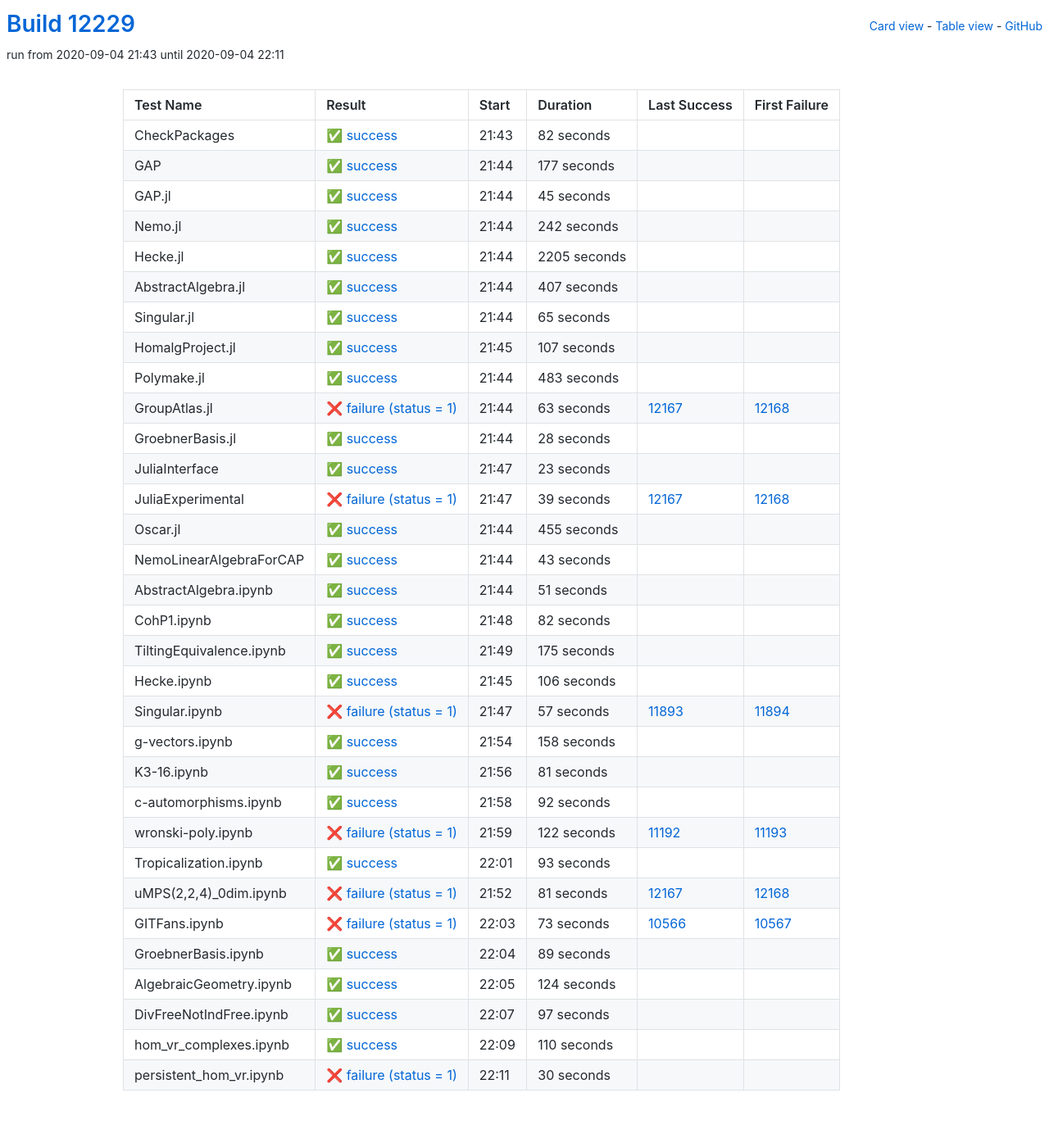
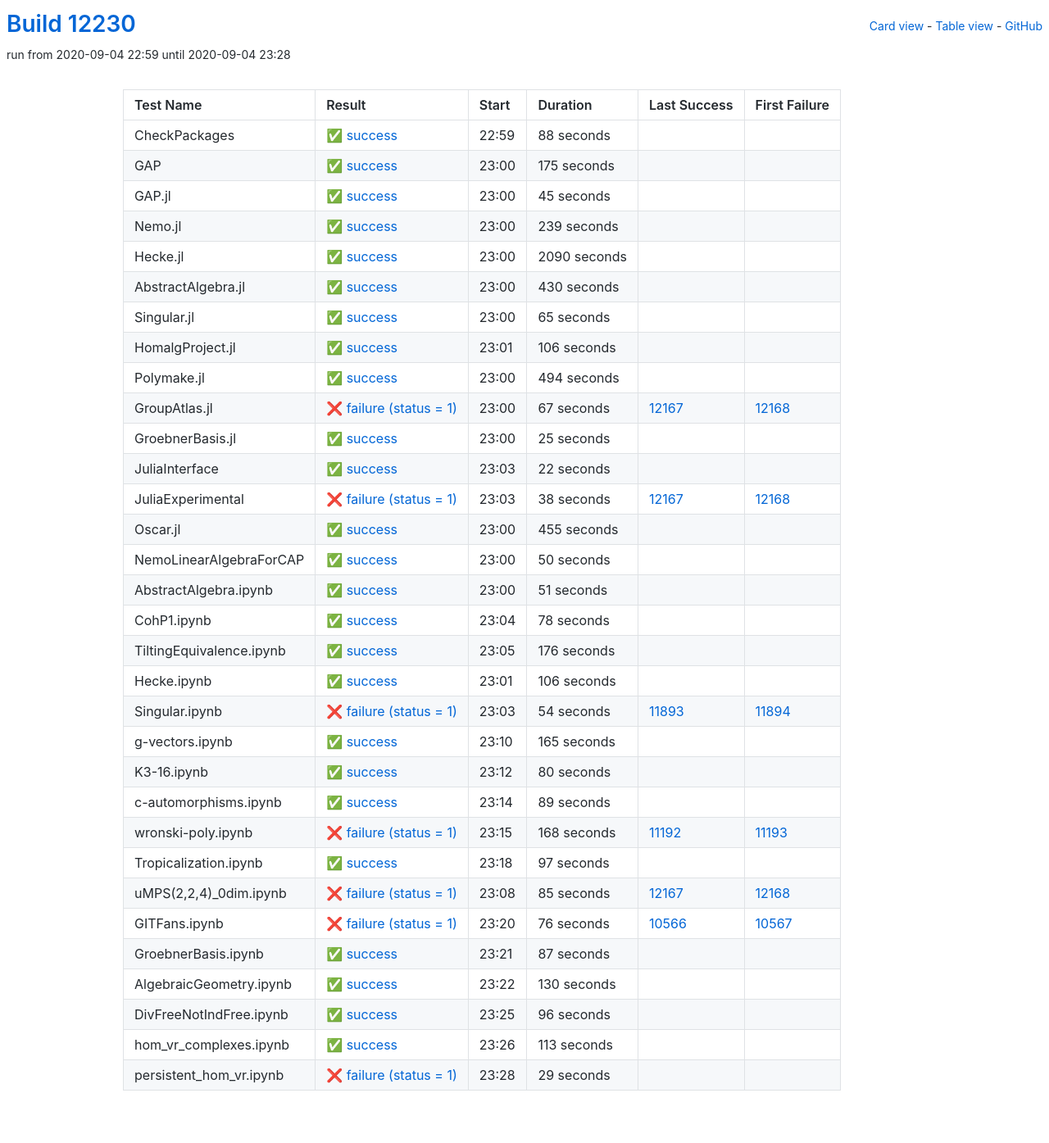
Before and after one commit to oscar-system/oscar-ci-status, a Jekyll site: the page built from table.html, in a window 1280 px wide. Shown: the whole page at 82% size. Built offline with Jekyll 4.4.1, drawn with Linux system fonts in a browser that asks for light colours.

Commit message:
Build #12230

```diff
--- a/_data/ci.yml
+++ b/_data/ci.yml
@@ -1,6 +1,6 @@
 ---
-build: 12229
-build_url: https://oscarci.mathematik.uni-kl.de/job/oscar/12229/
+build: 12230
+build_url: https://oscarci.mathematik.uni-kl.de/job/oscar/12230/
 job: oscar
 organization: oscar-system
 repo: oscar-ci-status
@@ -8,32 +8,32 @@
 tests:
 - name: CheckPackages
   id: checkpackages
-  log: https://oscarci.mathematik.uni-kl.de/job/oscar/12229/artifact/logs/build-12229/CheckPackages.log
-  start: 2020-09-04 21:43
+  log: https://oscarci.mathematik.uni-kl.de/job/oscar/12230/artifact/logs/build-12230/CheckPackages.log
+  start: 2020-09-04 22:59
   success: true
   exitcode: 0
   status: success
-  duration: 82
+  duration: 88
   last_success: false
   last_success_url:
   first_failure: false
   first_failure_url:
 - name: GAP
   id: gap
-  log: https://oscarci.mathematik.uni-kl.de/job/oscar/12229/artifact/logs/build-12229/GAP.log
-  start: 2020-09-04 21:44
+  log: https://oscarci.mathematik.uni-kl.de/job/oscar/12230/artifact/logs/build-12230/GAP.log
+  start: 2020-09-04 23:00
   success: true
   exitcode: 0
   status: success
-  duration: 177
+  duration: 175
   last_success: false
   last_success_url:
   first_failure: false
   first_failure_url:
 - name: GAP.jl
   id: gap-jl
-  log: https://oscarci.mathematik.uni-kl.de/job/oscar/12229/artifact/logs/build-12229/GAP.jl.log
-  start: 2020-09-04 21:44
+  log: https://oscarci.mathematik.uni-kl.de/job/oscar/12230/artifact/logs/build-12230/GAP.jl.log
+  start: 2020-09-04 23:00
   success: true
   exitcode: 0
   status: success
@@ -44,44 +44,44 @@
   first_failure_url:
 - name: Nemo.jl
   id: nemo-jl
-  log: https://oscarci.mathematik.uni-kl.de/job/oscar/12229/artifact/logs/build-12229/Nemo.jl.log
-  start: 2020-09-04 21:44
+  log: https://oscarci.mathematik.uni-kl.de/job/oscar/12230/artifact/logs/build-12230/Nemo.jl.log
+  start: 2020-09-04 23:00
   success: true
   exitcode: 0
   status: success
-  duration: 242
+  duration: 239
   last_success: false
   last_success_url:
   first_failure: false
   first_failure_url:
 - name: Hecke.jl
   id: hecke-jl
-  log: https://oscarci.mathematik.uni-kl.de/job/oscar/12229/artifact/logs/build-12229/Hecke.jl.log
-  start: 2020-09-04 21:44
+  log: https://oscarci.mathematik.uni-kl.de/job/oscar/12230/artifact/logs/build-12230/Hecke.jl.log
+  start: 2020-09-04 23:00
   success: true
   exitcode: 0
   status: success
-  duration: 2205
+  duration: 2090
   last_success: false
   last_success_url:
   first_failure: false
   first_failure_url:
 - name: AbstractAlgebra.jl
   id: abstractalgebra-jl
-  log: https://oscarci.mathematik.uni-kl.de/job/oscar/12229/artifact/logs/build-12229/AbstractAlgebra.jl.log
-  start: 2020-09-04 21:44
+  log: https://oscarci.mathematik.uni-kl.de/job/oscar/12230/artifact/logs/build-12230/AbstractAlgebra.jl.log
+  start: 2020-09-04 23:00
   success: true
   exitcode: 0
   status: success
-  duration: 407
+  duration: 430
   last_success: false
   last_success_url:
   first_failure: false
   first_failure_url:
 - name: Singular.jl
   id: singular-jl
-  log: https://oscarci.mathematik.uni-kl.de/job/oscar/12229/artifact/logs/build-12229/Singular.jl.log
-  start: 2020-09-04 21:44
+  log: https://oscarci.mathematik.uni-kl.de/job/oscar/12230/artifact/logs/build-12230/Singular.jl.log
+  start: 2020-09-04 23:00
   success: true
   exitcode: 0
   status: success
@@ -92,80 +92,80 @@
   first_failure_url:
 - name: HomalgProject.jl
   id: homalgproject-jl
-  log: https://oscarci.mathematik.uni-kl.de/job/oscar/12229/artifact/logs/build-12229/HomalgProject.jl.log
-  start: 2020-09-04 21:45
+  log: https://oscarci.mathematik.uni-kl.de/job/oscar/12230/artifact/logs/build-12230/HomalgProject.jl.log
+  start: 2020-09-04 23:01
   success: true
   exitcode: 0
   status: success
-  duration: 107
+  duration: 106
   last_success: false
   last_success_url:
   first_failure: false
   first_failure_url:
 - name: Polymake.jl
   id: polymake-jl
-  log: https://oscarci.mathematik.uni-kl.de/job/oscar/12229/artifact/logs/build-12229/Polymake.jl.log
-  start: 2020-09-04 21:44
+  log: https://oscarci.mathematik.uni-kl.de/job/oscar/12230/artifact/logs/build-12230/Polymake.jl.log
+  start: 2020-09-04 23:00
   success: true
   exitcode: 0
   status: success
-  duration: 483
+  duration: 494
   last_success: false
   last_success_url:
   first_failure: false
   first_failure_url:
 - name: GroupAtlas.jl
   id: groupatlas-jl
-  log: https://oscarci.mathematik.uni-kl.de/job/oscar/12229/artifact/logs/build-12229/GroupAtlas.jl.log
-  start: 2020-09-04 21:44
+  log: https://oscarci.mathematik.uni-kl.de/job/oscar/12230/artifact/logs/build-12230/GroupAtlas.jl.log
+  start: 2020-09-04 23:00
   success: false
   exitcode: 1
   status: failure
-  duration: 63
+  duration: 67
   last_success: 12167
   last_success_url: https://oscarci.mathematik.uni-kl.de/job/oscar/12167/
   first_failure: 12168
   first_failure_url: https://oscarci.mathematik.uni-kl.de/job/oscar/12168/
 - name: GroebnerBasis.jl
   id: groebnerbasis-jl
-  log: https://oscarci.mathematik.uni-kl.de/job/oscar/12229/artifact/logs/build-12229/GroebnerBasis.jl.log
-  start: 2020-09-04 21:44
+  log: https://oscarci.mathematik.uni-kl.de/job/oscar/12230/artifact/logs/build-12230/GroebnerBasis.jl.log
+  start: 2020-09-04 23:00
   success: true
   exitcode: 0
   status: success
-  duration: 28
+  duration: 25
   last_success: false
   last_success_url:
   first_failure: false
   first_failure_url:
 - name: JuliaInterface
   id: juliainterface
-  log: https://oscarci.mathematik.uni-kl.de/job/oscar/12229/artifact/logs/build-12229/JuliaInterface.log
-  start: 2020-09-04 21:47
+  log: https://oscarci.mathematik.uni-kl.de/job/oscar/12230/artifact/logs/build-12230/JuliaInterface.log
+  start: 2020-09-04 23:03
   success: true
   exitcode: 0
   status: success
-  duration: 23
+  duration: 22
   last_success: false
   last_success_url:
   first_failure: false
   first_failure_url:
 - name: JuliaExperimental
   id: juliaexperimental
-  log: https://oscarci.mathematik.uni-kl.de/job/oscar/12229/artifact/logs/build-12229/JuliaExperimental.log
-  start: 2020-09-04 21:47
+  log: https://oscarci.mathematik.uni-kl.de/job/oscar/12230/artifact/logs/build-12230/JuliaExperimental.log
+  start: 2020-09-04 23:03
   success: false
   exitcode: 1
   status: failure
-  duration: 39
+  duration: 38
   last_success: 12167
   last_success_url: https://oscarci.mathematik.uni-kl.de/job/oscar/12167/
   first_failure: 12168
   first_failure_url: https://oscarci.mathematik.uni-kl.de/job/oscar/12168/
 - name: Oscar.jl
   id: oscar-jl
-  log: https://oscarci.mathematik.uni-kl.de/job/oscar/12229/artifact/logs/build-12229/Oscar.jl.log
-  start: 2020-09-04 21:44
+  log: https://oscarci.mathematik.uni-kl.de/job/oscar/12230/artifact/logs/build-12230/Oscar.jl.log
+  start: 2020-09-04 23:00
   success: true
   exitcode: 0
   status: success
@@ -176,20 +176,20 @@
   first_failure_url:
 - name: NemoLinearAlgebraForCAP
   id: nemolinearalgebraforcap
-  log: https://oscarci.mathematik.uni-kl.de/job/oscar/12229/artifact/logs/build-12229/NemoLinearAlgebraForCAP.log
-  start: 2020-09-04 21:44
+  log: https://oscarci.mathematik.uni-kl.de/job/oscar/12230/artifact/logs/build-12230/NemoLinearAlgebraForCAP.log
+  start: 2020-09-04 23:00
   success: true
   exitcode: 0
   status: success
-  duration: 43
+  duration: 50
   last_success: false
   last_success_url:
   first_failure: false
   first_failure_url:
 - name: AbstractAlgebra.ipynb
   id: abstractalgebra-ipynb
-  log: https://oscarci.mathematik.uni-kl.de/job/oscar/12229/artifact/logs/build-12229/AbstractAlgebra.ipynb.log
-  start: 2020-09-04 21:44
+  log: https://oscarci.mathematik.uni-kl.de/job/oscar/12230/artifact/logs/build-12230/AbstractAlgebra.ipynb.log
+  start: 2020-09-04 23:00
   success: true
   exitcode: 0
   status: success
@@ -200,32 +200,32 @@
   first_failure_url:
 - name: CohP1.ipynb
   id: cohp1-ipynb
-  log: https://oscarci.mathematik.uni-kl.de/job/oscar/12229/artifact/logs/build-12229/CohP1.ipynb.log
-  start: 2020-09-04 21:48
+  log: https://oscarci.mathematik.uni-kl.de/job/oscar/12230/artifact/logs/build-12230/CohP1.ipynb.log
+  start: 2020-09-04 23:04
   success: true
   exitcode: 0
   status: success
-  duration: 82
+  duration: 78
   last_success: false
   last_success_url:
   first_failure: false
   first_failure_url:
 - name: TiltingEquivalence.ipynb
   id: tiltingequivalence-ipynb
-  log: https://oscarci.mathematik.uni-kl.de/job/oscar/12229/artifact/logs/build-12229/TiltingEquivalence.ipynb.log
-  start: 2020-09-04 21:49
+  log: https://oscarci.mathematik.uni-kl.de/job/oscar/12230/artifact/logs/build-12230/TiltingEquivalence.ipynb.log
+  start: 2020-09-04 23:05
   success: true
   exitcode: 0
   status: success
-  duration: 175
+  duration: 176
   last_success: false
   last_success_url:
   first_failure: false
   first_failure_url:
 - name: Hecke.ipynb
   id: hecke-ipynb
-  log: https://oscarci.mathematik.uni-kl.de/job/oscar/12229/artifact/logs/build-12229/Hecke.ipynb.log
-  start: 2020-09-04 21:45
+  log: https://oscarci.mathematik.uni-kl.de/job/oscar/12230/artifact/logs/build-12230/Hecke.ipynb.log
+  start: 2020-09-04 23:01
   success: true
   exitcode: 0
   status: success
@@ -236,104 +236,44 @@
   first_failure_url:
 - name: Singular.ipynb
   id: singular-ipynb
-  log: https://oscarci.mathematik.uni-kl.de/job/oscar/12229/artifact/logs/build-12229/Singular.ipynb.log
-  start: 2020-09-04 21:47
+  log: https://oscarci.mathematik.uni-kl.de/job/oscar/12230/artifact/logs/build-12230/Singular.ipynb.log
+  start: 2020-09-04 23:03
   success: false
   exitcode: 1
   status: failure
-  duration: 57
+  duration: 54
   last_success: 11893
   last_success_url: https://oscarci.mathematik.uni-kl.de/job/oscar/11893/
   first_failure: 11894
   first_failure_url: https://oscarci.mathematik.uni-kl.de/job/oscar/11894/
 - name: g-vectors.ipynb
   id: g-vectors-ipynb
-  log: https://oscarci.mathematik.uni-kl.de/job/oscar/12229/artifact/logs/build-12229/g-vectors.ipynb.log
-  start: 2020-09-04 21:54
+  log: https://oscarci.mathematik.uni-kl.de/job/oscar/12230/artifact/logs/build-12230/g-vectors.ipynb.log
+  start: 2020-09-04 23:10
   success: true
   exitcode: 0
   status: success
-  duration: 158
+  duration: 165
   last_success: false
   last_success_url:
   first_failure: false
   first_failure_url:
 - name: K3-16.ipynb
   id: k3-16-ipynb
-  log: https://oscarci.mathematik.uni-kl.de/job/oscar/12229/artifact/logs/build-12229/K3-16.ipynb.log
-  start: 2020-09-04 21:56
+  log: https://oscarci.mathematik.uni-kl.de/job/oscar/12230/artifact/logs/build-12230/K3-16.ipynb.log
+  start: 2020-09-04 23:12
   success: true
   exitcode: 0
   status: success
-  duration: 81
+  duration: 80
   last_success: false
   last_success_url:
   first_failure: false
   first_failure_url:
 - name: c-automorphisms.ipynb
   id: c-automorphisms-ipynb
-  log: https://oscarci.mathematik.uni-kl.de/job/oscar/12229/artifact/logs/build-12229/c-automorphisms.ipynb.log
-  start: 2020-09-04 21:58
-  success: true
-  exitcode: 0
-  status: success
-  duration: 92
-  last_success: false
-  last_success_url:
-  first_failure: false
-  first_failure_url:
-- name: wronski-poly.ipynb
-  id: wronski-poly-ipynb
-  log: https://oscarci.mathematik.uni-kl.de/job/oscar/12229/artifact/logs/build-12229/wronski-poly.ipynb.log
-  start: 2020-09-04 21:59
-  success: false
-  exitcode: 1
-  status: failure
-  duration: 122
-  last_success: 11192
-  last_success_url: https://oscarci.mathematik.uni-kl.de/job/oscar/11192/
-  first_failure: 11193
-  first_failure_url: https://oscarci.mathematik.uni-kl.de/job/oscar/11193/
-- name: Tropicalization.ipynb
-  id: tropicalization-ipynb
-  log: https://oscarci.mathematik.uni-kl.de/job/oscar/12229/artifact/logs/build-12229/Tropicalization.ipynb.log
-  start: 2020-09-04 22:01
-  success: true
-  exitcode: 0
-  status: success
-  duration: 93
-  last_success: false
-  last_success_url:
-  first_failure: false
-  first_failure_url:
-- name: uMPS(2,2,4)_0dim.ipynb
-  id: umps-2-2-4-0dim-ipynb
-  log: https://oscarci.mathematik.uni-kl.de/job/oscar/12229/artifact/logs/build-12229/uMPS-2-2-4-_0dim.ipynb.log
-  start: 2020-09-04 21:52
-  success: false
-  exitcode: 1
-  status: failure
-  duration: 81
-  last_success: 12167
-  last_success_url: https://oscarci.mathematik.uni-kl.de/job/oscar/12167/
-  first_failure: 12168
-  first_failure_url: https://oscarci.mathematik.uni-kl.de/job/oscar/12168/
-- name: GITFans.ipynb
-  id: gitfans-ipynb
-  log: https://oscarci.mathematik.uni-kl.de/job/oscar/12229/artifact/logs/build-12229/GITFans.ipynb.log
-  start: 2020-09-04 22:03
-  success: false
-  exitcode: 1
-  status: failure
-  duration: 73
-  last_success: 10566
-  last_success_url: https://oscarci.mathematik.uni-kl.de/job/oscar/10566/
-  first_failure: 10567
-  first_failure_url: https://oscarci.mathematik.uni-kl.de/job/oscar/10567/
-- name: GroebnerBasis.ipynb
-  id: groebnerbasis-ipynb
-  log: https://oscarci.mathematik.uni-kl.de/job/oscar/12229/artifact/logs/build-12229/GroebnerBasis.ipynb.log
-  start: 2020-09-04 22:04
+  log: https://oscarci.mathematik.uni-kl.de/job/oscar/12230/artifact/logs/build-12230/c-automorphisms.ipynb.log
+  start: 2020-09-04 23:14
   success: true
   exitcode: 0
   status: success
@@ -342,22 +282,22 @@
   last_success_url:
   first_failure: false
   first_failure_url:
-- name: AlgebraicGeometry.ipynb
-  id: algebraicgeometry-ipynb
-  log: https://oscarci.mathematik.uni-kl.de/job/oscar/12229/artifact/logs/build-12229/AlgebraicGeometry.ipynb.log
-  start: 2020-09-04 22:05
-  success: true
-  exitcode: 0
-  status: success
-  duration: 124
-  last_success: false
-  last_success_url:
-  first_failure: false
-  first_failure_url:
-- name: DivFreeNotIndFree.ipynb
-  id: divfreenotindfree-ipynb
-  log: https://oscarci.mathematik.uni-kl.de/job/oscar/12229/artifact/logs/build-12229/DivFreeNotIndFree.ipynb.log
-  start: 2020-09-04 22:07
+- name: wronski-poly.ipynb
+  id: wronski-poly-ipynb
+  log: https://oscarci.mathematik.uni-kl.de/job/oscar/12230/artifact/logs/build-12230/wronski-poly.ipynb.log
+  start: 2020-09-04 23:15
+  success: false
+  exitcode: 1
+  status: failure
+  duration: 168
+  last_success: 11192
+  last_success_url: https://oscarci.mathematik.uni-kl.de/job/oscar/11192/
+  first_failure: 11193
+  first_failure_url: https://oscarci.mathematik.uni-kl.de/job/oscar/11193/
+- name: Tropicalization.ipynb
+  id: tropicalization-ipynb
+  log: https://oscarci.mathematik.uni-kl.de/job/oscar/12230/artifact/logs/build-12230/Tropicalization.ipynb.log
+  start: 2020-09-04 23:18
   success: true
   exitcode: 0
   status: success
@@ -366,26 +306,86 @@
   last_success_url:
   first_failure: false
   first_failure_url:
-- name: hom_vr_complexes.ipynb
-  id: hom-vr-complexes-ipynb
-  log: https://oscarci.mathematik.uni-kl.de/job/oscar/12229/artifact/logs/build-12229/hom_vr_complexes.ipynb.log
-  start: 2020-09-04 22:09
+- name: uMPS(2,2,4)_0dim.ipynb
+  id: umps-2-2-4-0dim-ipynb
+  log: https://oscarci.mathematik.uni-kl.de/job/oscar/12230/artifact/logs/build-12230/uMPS-2-2-4-_0dim.ipynb.log
+  start: 2020-09-04 23:08
+  success: false
+  exitcode: 1
+  status: failure
+  duration: 85
+  last_success: 12167
+  last_success_url: https://oscarci.mathematik.uni-kl.de/job/oscar/12167/
+  first_failure: 12168
+  first_failure_url: https://oscarci.mathematik.uni-kl.de/job/oscar/12168/
+- name: GITFans.ipynb
+  id: gitfans-ipynb
+  log: https://oscarci.mathematik.uni-kl.de/job/oscar/12230/artifact/logs/build-12230/GITFans.ipynb.log
+  start: 2020-09-04 23:20
+  success: false
+  exitcode: 1
+  status: failure
+  duration: 76
+  last_success: 10566
+  last_success_url: https://oscarci.mathematik.uni-kl.de/job/oscar/10566/
+  first_failure: 10567
+  first_failure_url: https://oscarci.mathematik.uni-kl.de/job/oscar/10567/
+- name: GroebnerBasis.ipynb
+  id: groebnerbasis-ipynb
+  log: https://oscarci.mathematik.uni-kl.de/job/oscar/12230/artifact/logs/build-12230/GroebnerBasis.ipynb.log
+  start: 2020-09-04 23:21
   success: true
   exitcode: 0
   status: success
-  duration: 110
+  duration: 87
+  last_success: false
+  last_success_url:
+  first_failure: false
+  first_failure_url:
+- name: AlgebraicGeometry.ipynb
+  id: algebraicgeometry-ipynb
+  log: https://oscarci.mathematik.uni-kl.de/job/oscar/12230/artifact/logs/build-12230/AlgebraicGeometry.ipynb.log
+  start: 2020-09-04 23:22
+  success: true
+  exitcode: 0
+  status: success
+  duration: 130
+  last_success: false
+  last_success_url:
+  first_failure: false
+  first_failure_url:
+- name: DivFreeNotIndFree.ipynb
+  id: divfreenotindfree-ipynb
+  log: https://oscarci.mathematik.uni-kl.de/job/oscar/12230/artifact/logs/build-12230/DivFreeNotIndFree.ipynb.log
+  start: 2020-09-04 23:25
+  success: true
+  exitcode: 0
+  status: success
+  duration: 96
+  last_success: false
+  last_success_url:
+  first_failure: false
+  first_failure_url:
+- name: hom_vr_complexes.ipynb
+  id: hom-vr-complexes-ipynb
+  log: https://oscarci.mathematik.uni-kl.de/job/oscar/12230/artifact/logs/build-12230/hom_vr_complexes.ipynb.log
+  start: 2020-09-04 23:26
+  success: true
+  exitcode: 0
+  status: success
+  duration: 113
   last_success: false
   last_success_url:
   first_failure: false
   first_failure_url:
 - name: persistent_hom_vr.ipynb
   id: persistent-hom-vr-ipynb
-  log: https://oscarci.mathematik.uni-kl.de/job/oscar/12229/artifact/logs/build-12229/persistent_hom_vr.ipynb.log
-  start: 2020-09-04 22:11
+  log: https://oscarci.mathematik.uni-kl.de/job/oscar/12230/artifact/logs/build-12230/persistent_hom_vr.ipynb.log
+  start: 2020-09-04 23:28
   success: false
   exitcode: 1
   status: failure
-  duration: 30
+  duration: 29
   last_success: false
   last_success_url:
   first_failure: false
```
Also changed, not shown: README.md.
